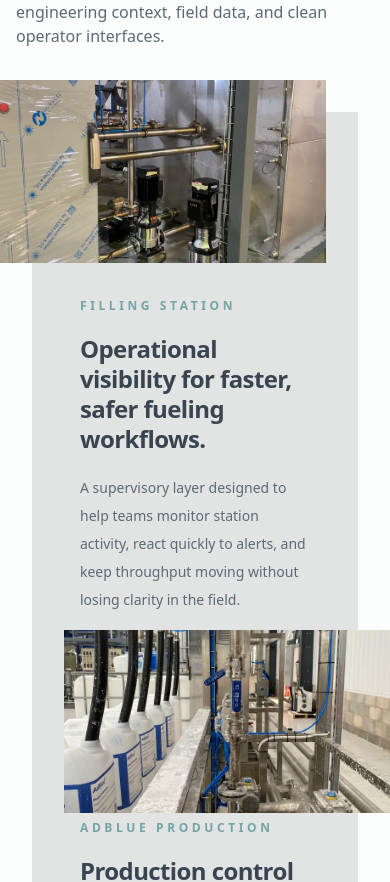
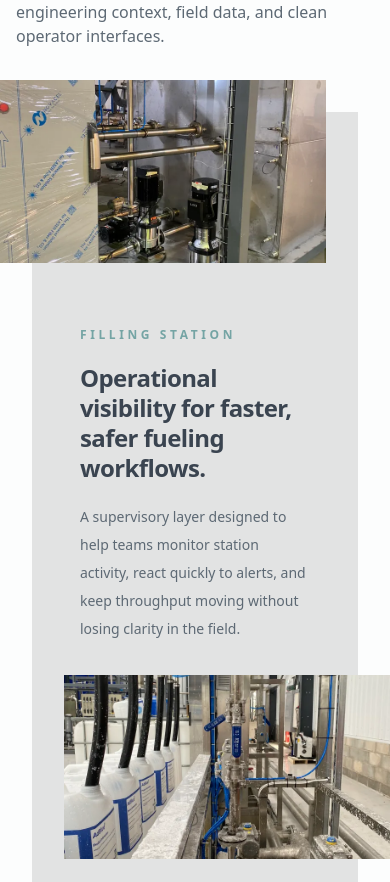
Before and after one commit to joaobartolot/bernoulli, a React (Vite) app: page / in a window 390 px wide. Shown: the part 1069-1951 px from the top of the page. Built offline with nearby package versions, Linux system fonts and the light colour scheme.

Commit message:
fix: mobile version of projects section

```diff
--- a/src/sections/ProjectsSection.tsx
+++ b/src/sections/ProjectsSection.tsx
@@ -24,23 +24,24 @@ function ProjectItem({
 	return (
 		<div
 			className={twMerge(
-				"flex min-h-[550px] w-full flex-col justify-between gap-x-12 bg-black/10 md:flex-row lg:min-h-96",
+				"flex w-full flex-col bg-black/10 md:min-h-96 md:flex-row",
 				reverse && "md:flex-row-reverse",
 			)}
 		>
-			<div className="relative md:w-1/2">
+			<div className="md:w-1/2">
 				<img
 					src={imageSrc}
 					alt={t(imageAlt)}
 					className={twMerge(
-						"absolute -top-8 right-8 aspect-video w-full object-cover md:aspect-square",
+						"block aspect-video w-full object-cover md:aspect-square",
 						reverse
-							? "-bottom-8 left-8 md:-bottom-16 md:left-16"
-							: "-top-8 right-8 md:-top-16 md:right-16",
+							? "translate-x-8 md:translate-y-8"
+							: "-translate-x-8 -translate-y-8",
 					)}
 				/>
 			</div>
-			<div className="flex items-center px-12 py-12 md:w-1/2">
+
+			<div className="flex items-center px-12 py-8 md:w-1/2">
 				<div className="flex flex-col">
 					<p className="text-xs font-semibold uppercase tracking-[0.3em] text-brand-primary">
 						{t(eyebrow)}
```
